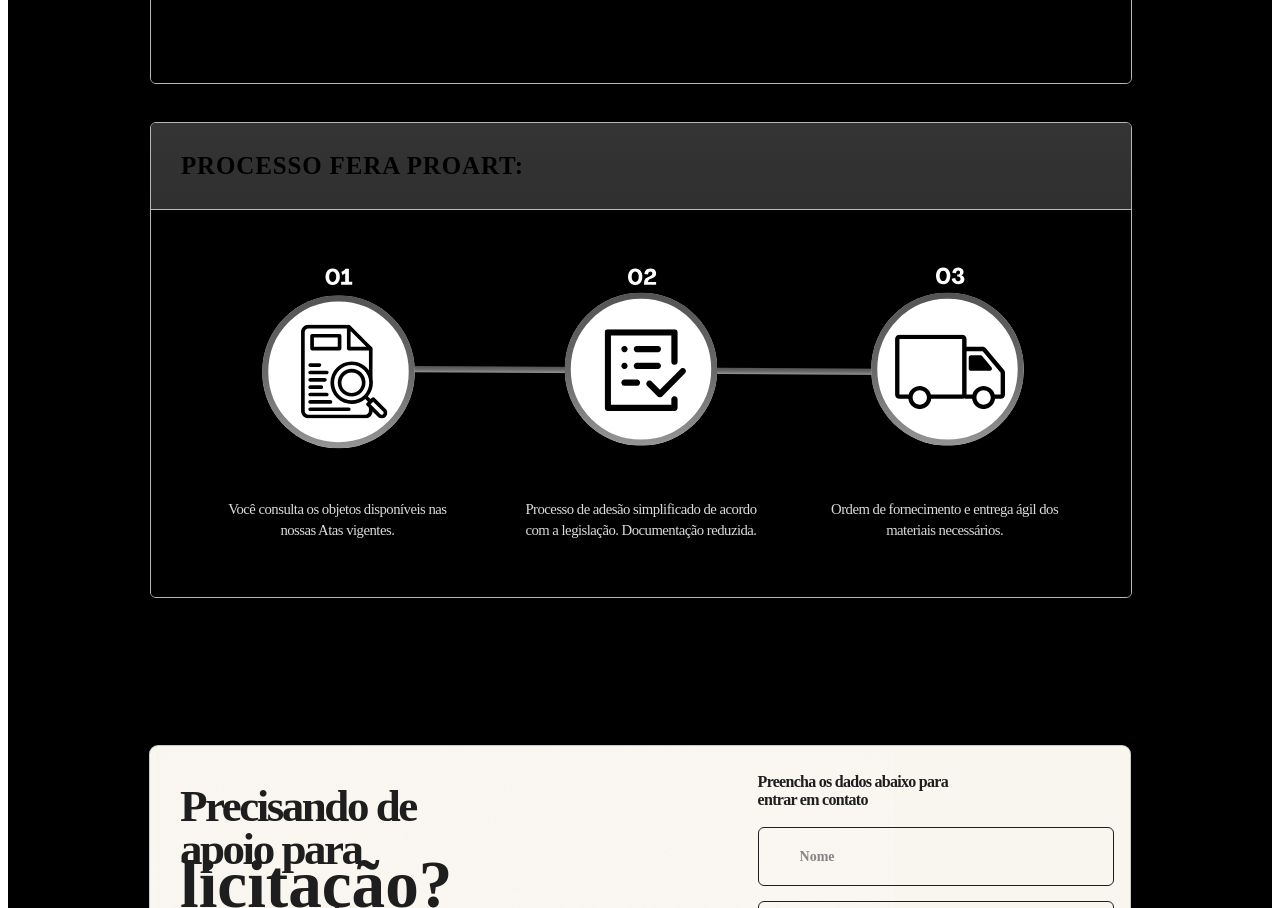
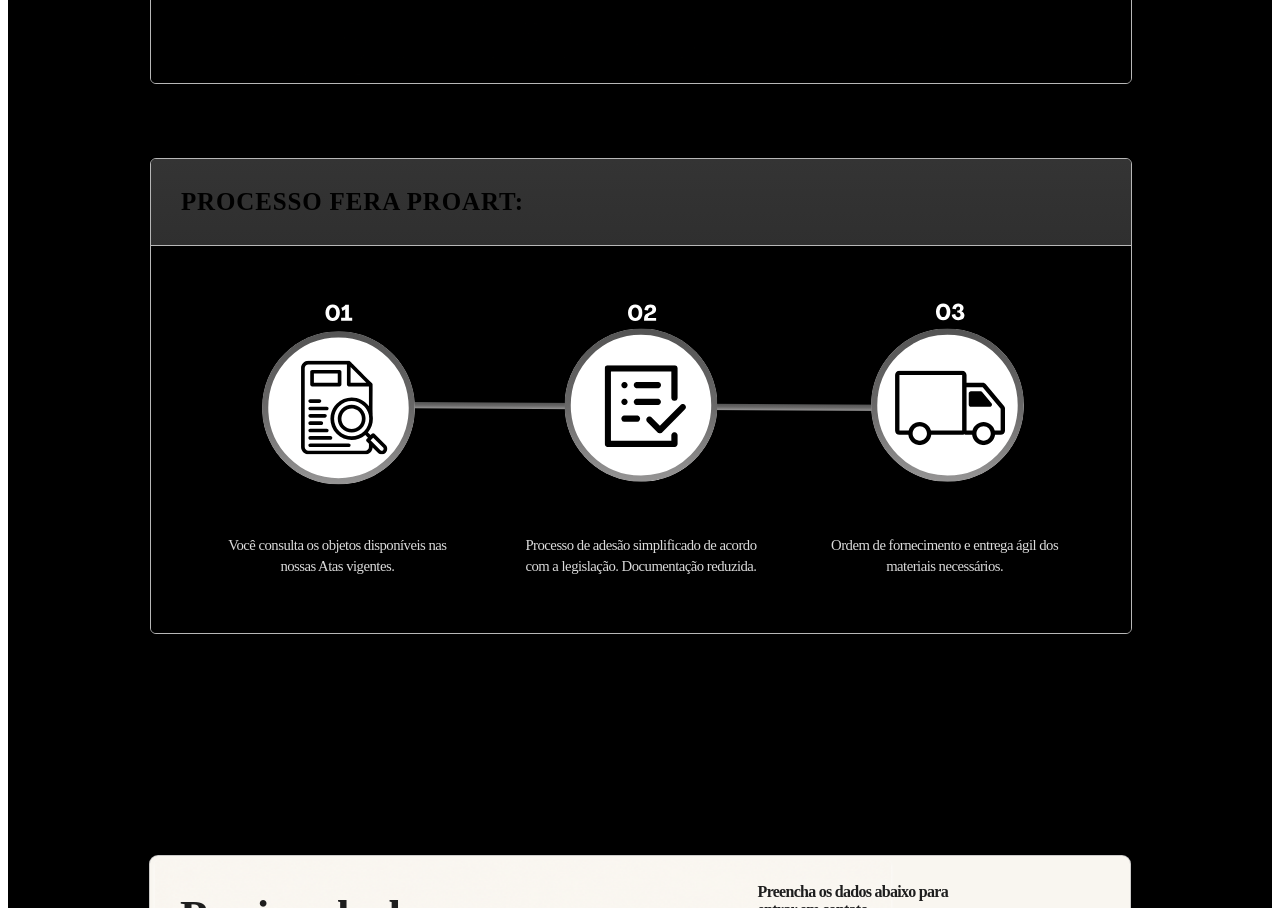
Before and after one commit to leobrasil777-lang/FeraProart-Website, a React (Vite) app: page /licitacao in a window 1280 px wide. Shown: the part 3620-4528 px from the top of the page. Built offline with nearby package versions, Linux system fonts and the light colour scheme; the HTML template or start-up script is replaced by a standard one.

Commit message:
Add sticky stacking effect to bidding comparison cards

```diff
--- a/src/pages/Licitacao/sections/LicitacaoProcessComparisonSection/LicitacaoProcessComparisonSection.css
+++ b/src/pages/Licitacao/sections/LicitacaoProcessComparisonSection/LicitacaoProcessComparisonSection.css
@@ -141,6 +141,31 @@
   line-height: 1.42;
 }
 
+
+@media (min-width: 62rem) {
+  .licitacao-process-comparison__panels {
+    /* altura controlada para o efeito sticky dos cards */
+    --licitacao-process-comparison-sticky-top: clamp(86px, 9vw, 118px);
+    --licitacao-process-comparison-stack-offset: clamp(46px, 6vw, 74px);
+    gap: 0;
+    padding-bottom: var(--licitacao-process-comparison-stack-offset);
+  }
+
+  .licitacao-process-comparison__panel {
+    position: sticky;
+    top: var(--licitacao-process-comparison-sticky-top);
+  }
+
+  .licitacao-process-comparison__panel--bureaucratic {
+    z-index: 1;
+  }
+
+  .licitacao-process-comparison__panel--fera {
+    z-index: 2;
+    margin-top: var(--licitacao-process-comparison-stack-offset);
+  }
+}
+
 @media (max-width: 56rem) {
   .licitacao-process-comparison {
     padding-block: clamp(44px, 7vw, 62px) clamp(50px, 8vw, 76px);
--- a/src/pages/Licitacao/sections/LicitacaoProcessComparisonSection/LicitacaoProcessComparisonSection.tsx
+++ b/src/pages/Licitacao/sections/LicitacaoProcessComparisonSection/LicitacaoProcessComparisonSection.tsx
@@ -40,7 +40,7 @@ function LicitacaoProcessComparisonSection() {
         </h2>
 
         <div className="licitacao-process-comparison__panels">
-          <article className="licitacao-process-comparison__panel">
+          <article className="licitacao-process-comparison__panel licitacao-process-comparison__panel--bureaucratic">
             <header className="licitacao-process-comparison__panel-header">
               <h3>PROCESSO BUROCRÁTICO PADRÃO:</h3>
             </header>
@@ -57,7 +57,7 @@ function LicitacaoProcessComparisonSection() {
             </div>
           </article>
 
-          <article className="licitacao-process-comparison__panel">
+          <article className="licitacao-process-comparison__panel licitacao-process-comparison__panel--fera">
             <header className="licitacao-process-comparison__panel-header">
               <h3>PROCESSO FERA PROART:</h3>
             </header>
```
